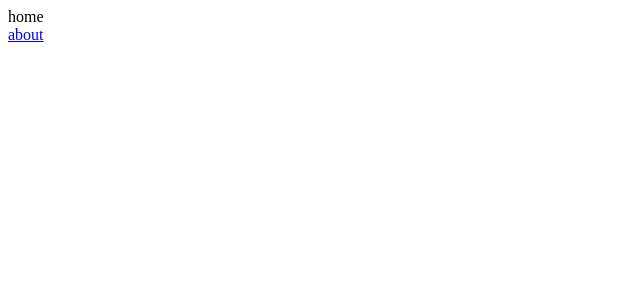
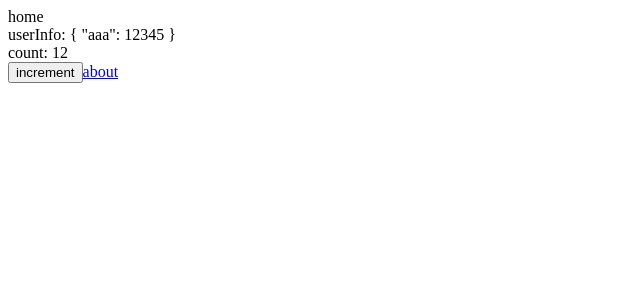
Before and after one commit to xiasiyong/nuxt3-learn, a Nuxt app: page /home in a window 1280 px wide. Shown: the top 300 px of the page, without its empty margins (0-640 px from the left). Built offline with nearby package versions, Linux system fonts and the light colour scheme.

Commit message:
feat:集成pinia

```diff
--- a/app.vue
+++ b/app.vue
@@ -3,3 +3,16 @@
     <NuxtPage />
   </div>
 </template>
+
+<script lang="ts" setup>
+import useCounterStore from '~/stores/user'
+const userStore = useCounterStore()
+const { data } = await useAsyncData('count', () => {
+    return new Promise((resolve) => {
+        setTimeout(() => {
+            resolve({aaa: 12345})
+        }, 500)
+    })
+})
+userStore.setUserInfo(data)
+</script>
--- a/nuxt.config.ts
+++ b/nuxt.config.ts
@@ -5,4 +5,13 @@ const isDev = process.env.NODE_ENV === "development";
 // https://v3.nuxtjs.org/api/configuration/nuxt.config
 export default defineNuxtConfig({
   builder: isDev ? "vite" : "webpack",
+  buildModules: [
+    // ...
+    [
+      "@pinia/nuxt",
+      {
+        autoImports: ["defineStore"],
+      },
+    ],
+  ],
 });
--- a/package.json
+++ b/package.json
@@ -11,6 +11,7 @@
   },
   "dependencies": {
     "@nuxt/webpack-builder": "^3.0.0-rc.6",
+    "@pinia/nuxt": "^0.3.1",
     "vue-demi": "^0.13.5"
   }
 }
--- a/pages/home.vue
+++ b/pages/home.vue
@@ -1,10 +1,14 @@
 <template>
     <div>
         <div>home</div>
+        <div>userInfo: {{userStore.userInfo}}</div>
+        <div>count: {{userStore.count}}</div>
+        <button @click="userStore.increment">increment</button>
         <NuxtLink to="/about">about</NuxtLink>
     </div>
 </template>
 
 <script setup lang="ts">
-console.log(1234)
+import useCounterStore from '~/stores/user'
+const userStore = useCounterStore()
 </script>
--- /dev/null
+++ b/stores/user.ts
@@ -0,0 +1,16 @@
+const useCounterStore = defineStore("counter", {
+  state: () => ({ count: 12, userInfo: {} }),
+  getters: {
+    double: (state) => state.count * 2,
+  },
+  actions: {
+    increment() {
+      this.count++;
+    },
+    setUserInfo(userInfo) {
+      this.userInfo = userInfo;
+    },
+  },
+});
+
+export default useCounterStore;
```
Also changed, not shown: tsconfig.json (+6 -1 lines), 1 other file (tests, documents, lock files or other folders).
